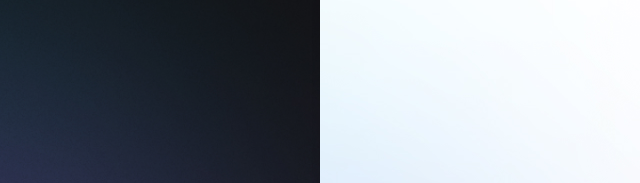
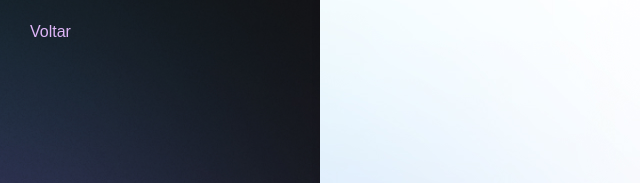
Before and after one commit to RyanRibe/heloisa, a plain HTML site: page portifolio/portifolio.html in a window 1280 px wide. Shown: the part 253-436 px from the top of the page, 0-640 px from the left. Drawn offline with Linux system fonts and the light colour scheme.

Commit message:
Back button

```diff
--- a/portifolio/portifolio.html
+++ b/portifolio/portifolio.html
@@ -17,6 +17,11 @@
                 <li><a href="#" data-technique="technique1">Técnica 1</a></li>
                 <li><a href="#" data-technique="technique2">Técnica 2</a></li>
                 <li><a href="#" data-technique="technique3">Técnica 3</a></li>
+              </ul>
+              <ul id="back">
+                <li>
+                  <a href="https://ryanribe.github.io/heloisa/">Voltar</a>
+                </li>
               </ul>
             </nav>
           </aside>
```
